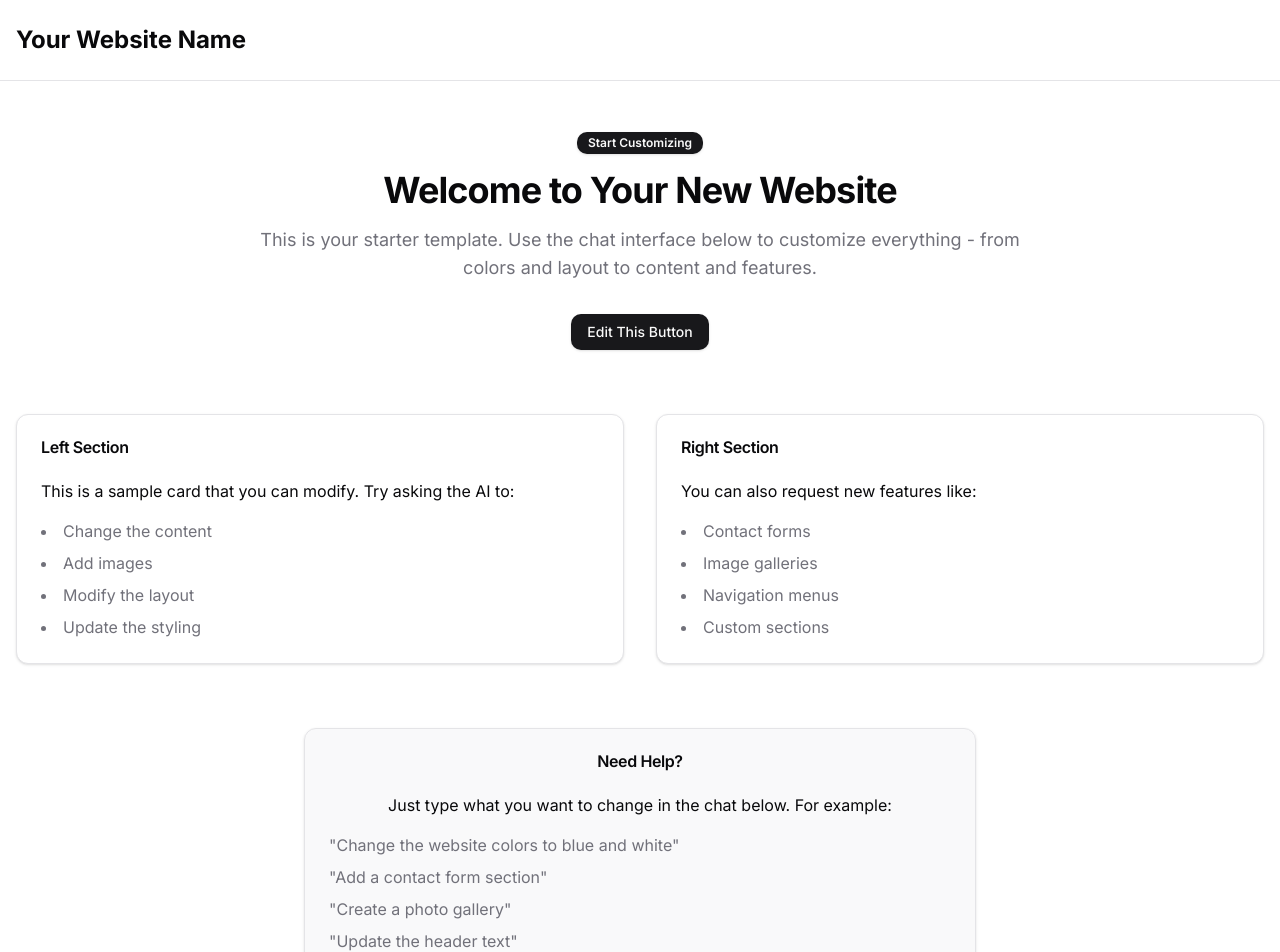
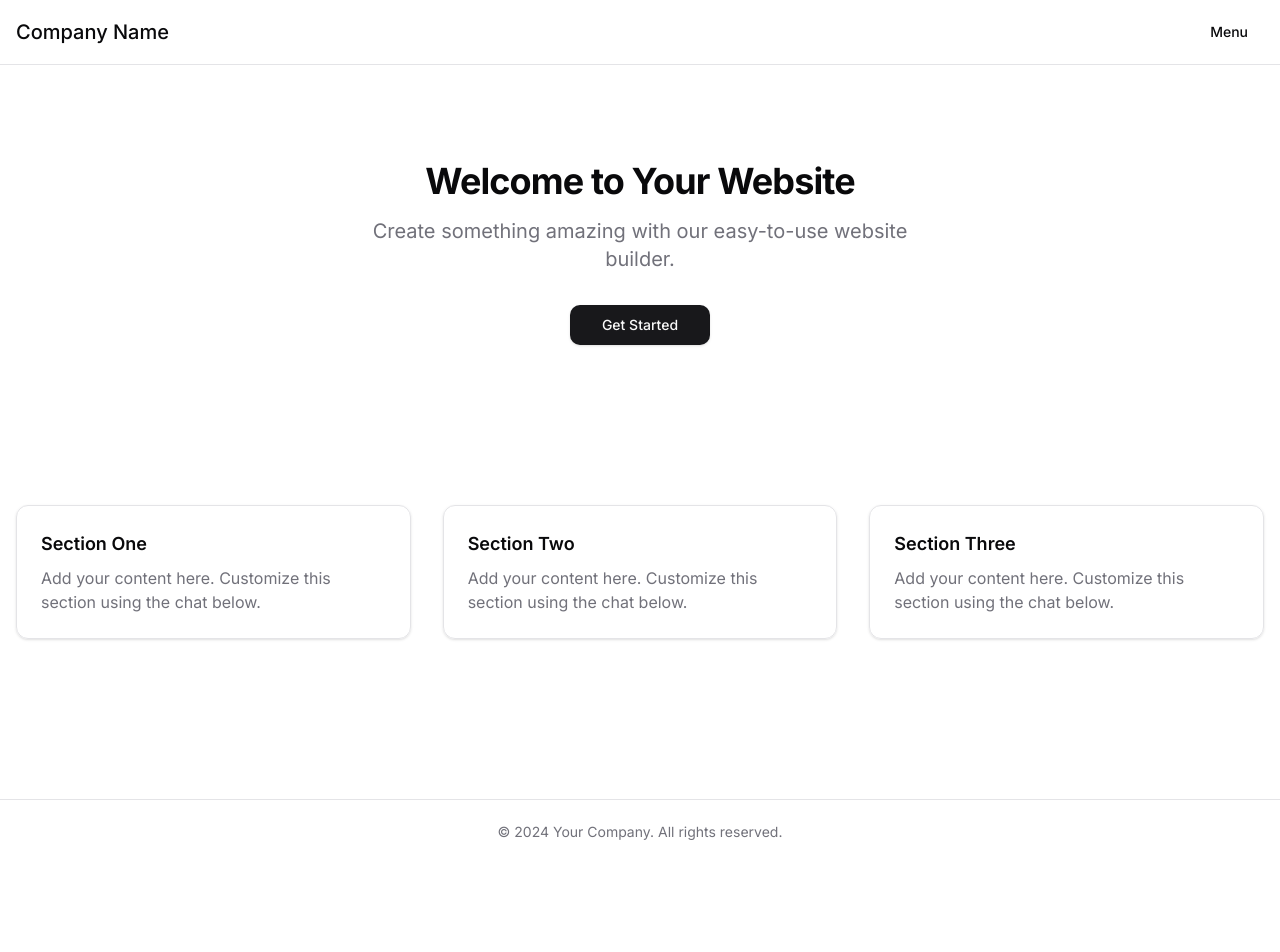
Before and after one commit to magnolia-AI/anton-ejc66, a Next.js app: page / in a window 1280 px wide. Shown: the top 952 px of the page. After the commit the page ends 864 px from the top, so only its background shows below. Built offline with nearby package versions, Linux system fonts and the light colour scheme.

Commit message:
Update 1 files

```diff
--- a/app/page.tsx
+++ b/app/page.tsx
@@ -1,81 +1,63 @@
 'use client'
 import { Button } from '@/components/ui/button'
-import { Card, CardHeader, CardTitle, CardContent, CardFooter } from '@/components/ui/card'
-import { Badge } from '@/components/ui/badge'
+import { Card, CardContent } from '@/components/ui/card'
 export default function Home() {
   return (
     <main className="min-h-screen bg-background">
-      {/* Header Section */}
-      <header className="border-b">
-        <div className="container mx-auto px-4 py-6">
-          <h1 className="text-2xl font-bold">Your Website Name</h1>
+      {/* Simple Header */}
+      <header className="border-b bg-background/95 backdrop-blur supports-[backdrop-filter]:bg-background/60">
+        <div className="container mx-auto px-4 h-16 flex items-center justify-between">
+          <h1 className="text-xl font-medium">Company Name</h1>
+          <Button variant="ghost">Menu</Button>
         </div>
       </header>
-      {/* Main Content */}
-      <div className="container mx-auto px-4 py-12">
-        {/* Welcome Message */}
-        <div className="max-w-3xl mx-auto text-center mb-16">
-          <Badge className="mb-4">Start Customizing</Badge>
-          <h2 className="scroll-m-20 text-4xl font-bold tracking-tight mb-4">
-            Welcome to Your New Website
-          </h2>
-          <p className="text-lg text-muted-foreground mb-8">
-            This is your starter template. Use the chat interface below to customize everything - from colors and layout to content and features.
-          </p>
-          <Button>Edit This Button</Button>
-        </div>
-        {/* Sample Sections */}
-        <div className="grid md:grid-cols-2 gap-8 mb-16">
-          <Card>
-            <CardHeader>
-              <CardTitle>Left Section</CardTitle>
-            </CardHeader>
-            <CardContent>
-              <p>This is a sample card that you can modify. Try asking the AI to:</p>
-              <ul className="list-disc list-inside mt-4 space-y-2 text-muted-foreground">
-                <li>Change the content</li>
-                <li>Add images</li>
-                <li>Modify the layout</li>
-                <li>Update the styling</li>
-              </ul>
+      {/* Hero Section */}
+      <section className="container mx-auto px-4 py-24 flex flex-col items-center text-center">
+        <h2 className="scroll-m-20 text-4xl font-bold tracking-tight mb-4">
+          Welcome to Your Website
+        </h2>
+        <p className="text-xl text-muted-foreground max-w-[600px] mb-8">
+          Create something amazing with our easy-to-use website builder.
+        </p>
+        <Button size="lg">Get Started</Button>
+      </section>
+      {/* Content Section */}
+      <section className="container mx-auto px-4 py-16">
+        <div className="grid md:grid-cols-3 gap-8">
+          <Card className="bg-background/50">
+            <CardContent className="pt-6">
+              <h3 className="text-lg font-semibold mb-2">Section One</h3>
+              <p className="text-muted-foreground">
+                Add your content here. Customize this section using the chat below.
+              </p>
             </CardContent>
           </Card>
-          <Card>
-            <CardHeader>
-              <CardTitle>Right Section</CardTitle>
-            </CardHeader>
-            <CardContent>
-              <p>You can also request new features like:</p>
-              <ul className="list-disc list-inside mt-4 space-y-2 text-muted-foreground">
-                <li>Contact forms</li>
-                <li>Image galleries</li>
-                <li>Navigation menus</li>
-                <li>Custom sections</li>
-              </ul>
+          <Card className="bg-background/50">
+            <CardContent className="pt-6">
+              <h3 className="text-lg font-semibold mb-2">Section Two</h3>
+              <p className="text-muted-foreground">
+                Add your content here. Customize this section using the chat below.
+              </p>
+            </CardContent>
+          </Card>
+          <Card className="bg-background/50">
+            <CardContent className="pt-6">
+              <h3 className="text-lg font-semibold mb-2">Section Three</h3>
+              <p className="text-muted-foreground">
+                Add your content here. Customize this section using the chat below.
+              </p>
             </CardContent>
           </Card>
         </div>
-        {/* Help Section */}
-        <Card className="max-w-2xl mx-auto bg-muted/50">
-          <CardHeader>
-            <CardTitle className="text-center">Need Help?</CardTitle>
-          </CardHeader>
-          <CardContent>
-            <p className="text-center mb-4">
-              Just type what you want to change in the chat below. For example:
-            </p>
-            <div className="space-y-2 text-muted-foreground">
-              <p>"Change the website colors to blue and white"</p>
-              <p>"Add a contact form section"</p>
-              <p>"Create a photo gallery"</p>
-              <p>"Update the header text"</p>
-            </div>
-          </CardContent>
-          <CardFooter className="text-center text-sm text-muted-foreground">
-            The AI assistant will help you build your perfect website step by step
-          </CardFooter>
-        </Card>
-      </div>
+      </section>
+      {/* Footer */}
+      <footer className="border-t mt-24">
+        <div className="container mx-auto px-4 h-16 flex items-center justify-center">
+          <p className="text-sm text-muted-foreground">
+            © 2024 Your Company. All rights reserved.
+          </p>
+        </div>
+      </footer>
     </main>
   )
 }
```
